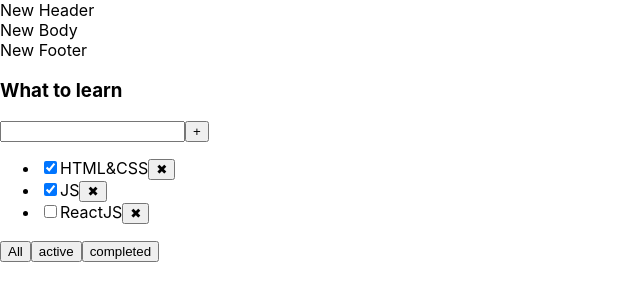
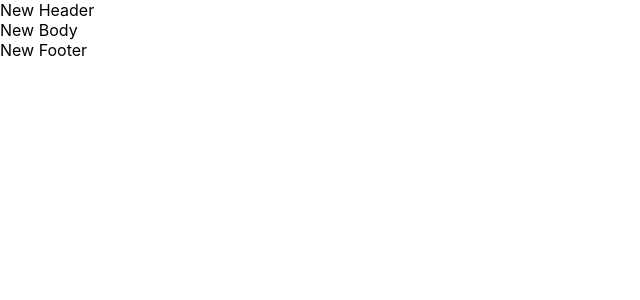
Before and after one commit to lgnvmaksim/Test-project, a React (Create React App) app: page / in a window 1280 px wide. Shown: the top 300 px of the page, without its empty margins (0-640 px from the left). Built offline with nearby package versions, Linux system fonts and the light colour scheme.

Commit message:
commit before exam

```diff
--- a/src/App.tsx
+++ b/src/App.tsx
@@ -29,7 +29,7 @@ function App() {
                 <Footer titleForFooter={'New Footer'}/>
                 {/*<FilteredMoneyWithButton coins={money}/>*/}
                 {/*<Sp2/>*/}
-                <AppTest/>
+                {/*<AppTest/>*/}
             </div>
         </div>
     );
```
